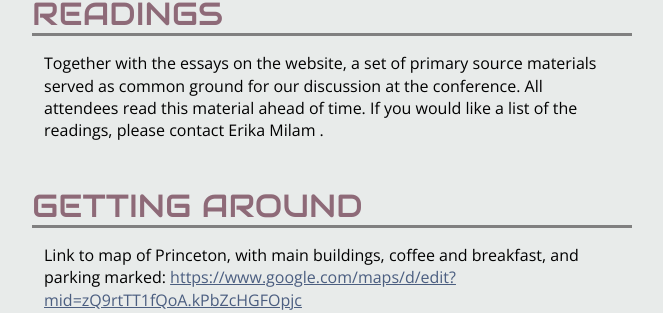
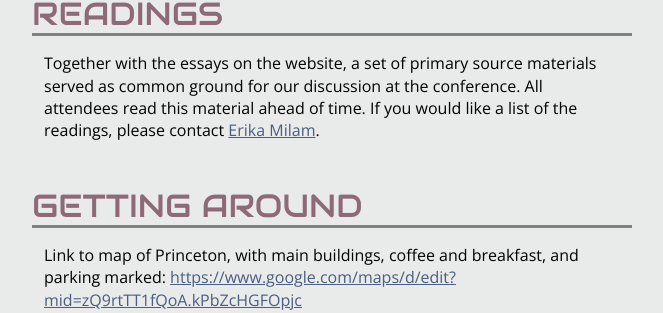
Before and after one commit to historiesofthefuture/historiesofthefuture, a Jekyll site: the page logistics.html, which Jekyll copies as it is, in a window 1280 px wide and 900 px high, scrolled down 2659 px. Shown: the part 208-521 px from the top of the window, without its empty margins (308-971 px from the left). Built offline with Jekyll 4.4.1, drawn with Linux system fonts in a browser that asks for light colours; nearby versions of some CDN libraries; some web fonts are replaced.

Commit message:
Update logistics.html

```diff
--- a/logistics.html
+++ b/logistics.html
@@ -149,7 +149,7 @@
 <p>The conference took place in 211 Dickinson Hall, in the History Department of Princeton University.</p>
 
 <div class="date">Readings</div>
-<p>Together with the essays on the website, a set of primary source materials served as common ground for our discussion at the conference. All attendees read this material ahead of time. If you would like a list of the readings, please contact Erika Milam <a href="mailto:emilam@princeton.edu"><i class="fa fa-envelope-square fa-lg" ></i></a>.
+<p>Together with the essays on the website, a set of primary source materials served as common ground for our discussion at the conference. All attendees read this material ahead of time. If you would like a list of the readings, please contact <a href="mailto:emilam@princeton.edu">Erika Milam</a>.
 </p>
 
 <div class="date"> Getting Around</div>
```
